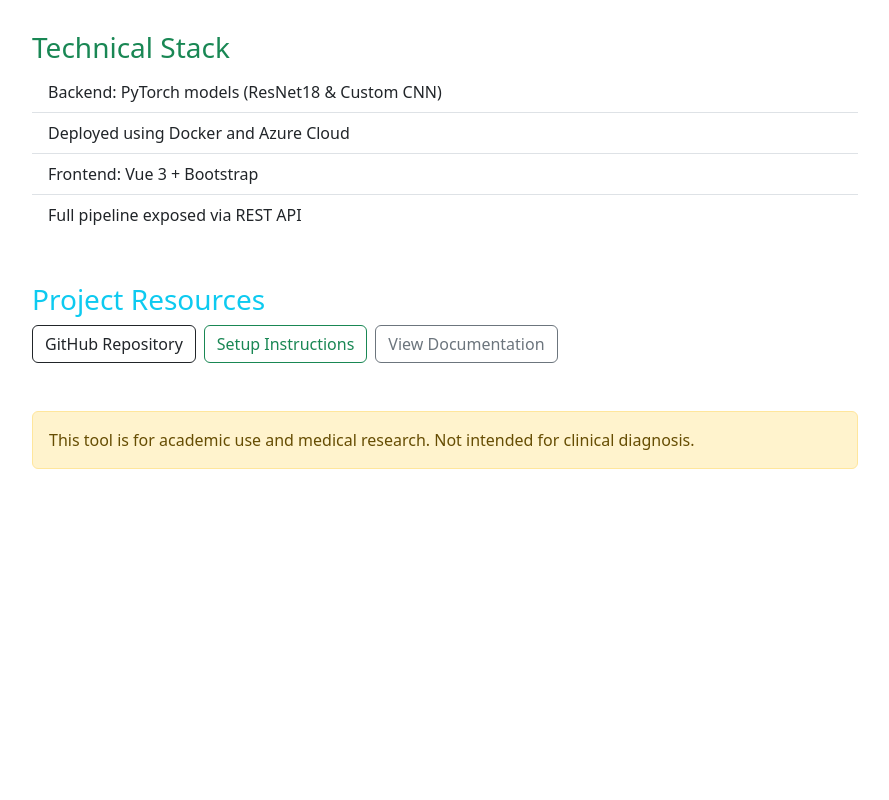
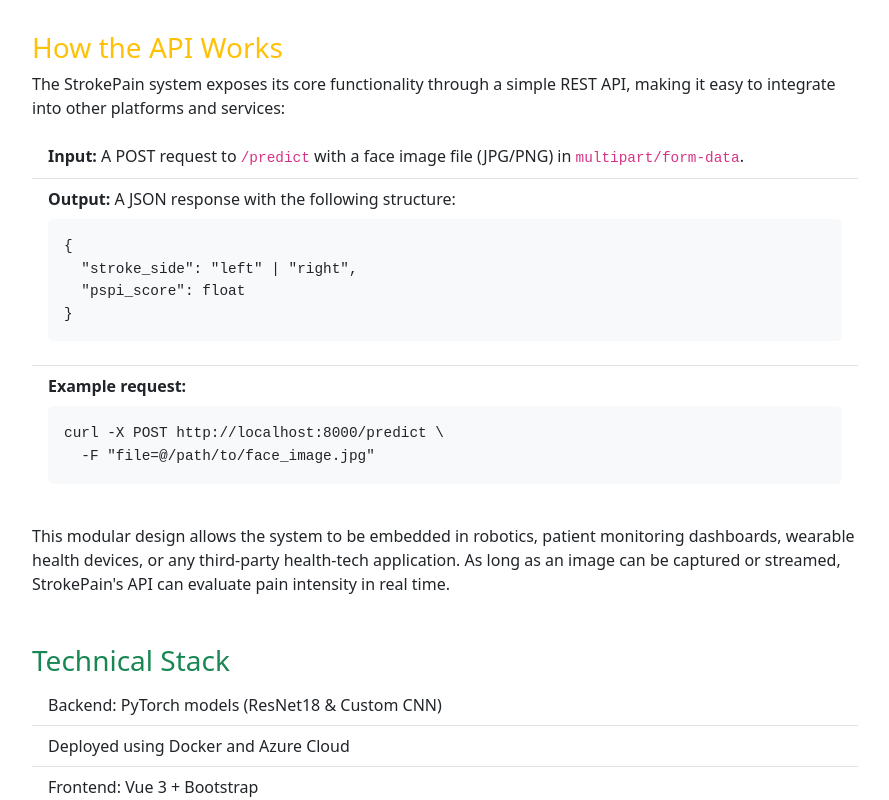
Before and after one commit to mdinle/stroke-pain-app, a Vue app in the folder frontend/: page / in a window 1280 px wide. Shown: the part 520-1320 px from the top of the page, without its empty margins (195-1084 px from the left). Before the commit the page ends 1053 px from the top, so only its background shows below. Built offline with nearby package versions, Linux system fonts and the light colour scheme.

Commit message:
views aangepast frontend

```diff
--- a/frontend/src/views/DocsPage.vue
+++ b/frontend/src/views/DocsPage.vue
@@ -9,7 +9,7 @@
         class="list-group-item"
         v-for="doc in docs"
         :key="doc.name"
-          :class="{ active: selectedDoc && selectedDoc.filename === doc.filename }"
+        :class="{ active: selectedDoc && selectedDoc.filename === doc.filename && selectedDoc.name === doc.name }"
         @click="selectDoc(doc)"
         style="cursor: pointer"
       >
@@ -37,7 +37,8 @@
   { name: 'Dataset Description', filename: 'dataset_description.pdf' },
   { name: 'Models Overview', filename: 'model_overview.pdf' },
   { name: 'Technical Overview', filename: 'tec_overview.pdf' },
-  { name: 'Pain detection code implementation', filename: 'pain_model_code_and_results.pdf' }
+  { name: 'Pain detection code implementation', filename: 'pain_model_code_and_results.pdf' },
+  { name: 'Stroke detecting implementation code', filename: 'pain_model_code_and_results.pdf' } // Linked to same file
 ]
 
 const selectedDoc = ref(null)
--- a/frontend/src/views/HomePage.vue
+++ b/frontend/src/views/HomePage.vue
@@ -5,37 +5,68 @@
       <strong>StrokePain</strong> is an intelligent system that analyzes facial expressions from stroke patients to detect pain intensity — using only the unaffected side of the face. This is achieved through two advanced deep learning models: a stroke-side detector and a pain regressor trained on real patient data.
     </p>
 
-    <!-- Sections -->
+    <!-- How It Works -->
     <div class="mb-5">
-      <h3 class="text-primary"> How It Works</h3>
+      <h3 class="text-primary">How It Works</h3>
       <ul class="list-group list-group-flush">
-        <li class="list-group-item"> Detects the stroke-affected side using a CNN classifier</li>
-        <li class="list-group-item"> Uses the healthy side to predict pain intensity (PSPI score)</li>
-        <li class="list-group-item"> Just upload a face image, and the app handles everything</li>
+        <li class="list-group-item">Detects the stroke-affected side using a CNN classifier</li>
+        <li class="list-group-item">Uses the healthy side to predict pain intensity (PSPI score)</li>
+        <li class="list-group-item">Just upload a face image, and the app handles everything</li>
       </ul>
     </div>
 
+    <!-- API Usage -->
     <div class="mb-5">
-      <h3 class="text-success"> Technical Stack</h3>
+      <h3 class="text-warning">How the API Works</h3>
+      <p>
+        The StrokePain system exposes its core functionality through a simple REST API, making it easy to integrate into other platforms and services:
+      </p>
+      <ul class="list-group list-group-flush mb-3">
+        <li class="list-group-item">
+          <strong>Input:</strong> A POST request to <code>/predict</code> with a face image file (JPG/PNG) in <code>multipart/form-data</code>.
+        </li>
+        <li class="list-group-item">
+          <strong>Output:</strong> A JSON response with the following structure:
+          <pre class="bg-light p-3 mt-2 rounded"><code>{
+  "stroke_side": "left" | "right",
+  "pspi_score": float
+}</code></pre>
+        </li>
+        <li class="list-group-item">
+          <strong>Example request:</strong>
+          <pre class="bg-light p-3 mt-2 rounded"><code>curl -X POST http://localhost:8000/predict \
+  -F "file=@/path/to/face_image.jpg"</code></pre>
+        </li>
+      </ul>
+      <p>
+        This modular design allows the system to be embedded in robotics, patient monitoring dashboards, wearable health devices, or any third-party health-tech application. As long as an image can be captured or streamed, StrokePain's API can evaluate pain intensity in real time.
+      </p>
+    </div>
+
+    <!-- Technical Stack -->
+    <div class="mb-5">
+      <h3 class="text-success">Technical Stack</h3>
       <ul class="list-group list-group-flush">
-        <li class="list-group-item"> Backend: PyTorch models (ResNet18 & Custom CNN)</li>
-        <li class="list-group-item"> Deployed using Docker and Azure Cloud</li>
-        <li class="list-group-item"> Frontend: Vue 3 + Bootstrap</li>
-        <li class="list-group-item"> Full pipeline exposed via REST API</li>
+        <li class="list-group-item">Backend: PyTorch models (ResNet18 & Custom CNN)</li>
+        <li class="list-group-item">Deployed using Docker and Azure Cloud</li>
+        <li class="list-group-item">Frontend: Vue 3 + Bootstrap</li>
+        <li class="list-group-item">Full pipeline exposed via REST API</li>
       </ul>
     </div>
 
+    <!-- Resources -->
     <div class="mb-5">
-      <h3 class="text-info"> Project Resources</h3>
+      <h3 class="text-info">Project Resources</h3>
       <div class="d-grid gap-2 d-md-flex">
-        <a href="https://github.com/your-org/strokepain" class="btn btn-outline-dark" target="_blank">GitHub Repository</a>
+        <a href="https://github.com/mdinle/stroke-pain-app.git" class="btn btn-outline-dark" target="_blank">GitHub Repository</a>
         <router-link to="/setup" class="btn btn-outline-success">Setup Instructions</router-link>
         <router-link to="/docs" class="btn btn-outline-secondary">View Documentation</router-link>
       </div>
     </div>
 
+    <!-- Disclaimer -->
     <div class="alert alert-warning mt-4">
-       This tool is for academic use and medical research. Not intended for clinical diagnosis.
+      This tool is for academic use and medical research. Not intended for clinical diagnosis.
     </div>
   </div>
 </template>
@@ -48,4 +79,8 @@
 .container {
   max-width: 850px;
 }
+code {
+  font-family: monospace;
+  font-size: 0.9rem;
+}
 </style>
--- a/frontend/src/views/PredictPage.vue
+++ b/frontend/src/views/PredictPage.vue
@@ -7,14 +7,15 @@
       <p>ℹ️ <strong>Stroke Model Output</strong><br>
         Output is between 0 and 1.<br>
         Closer to <strong>0</strong>: left side is affected<br>
-  Closer to <strong>1</strong>: right side is affected</p>
+        Closer to <strong>1</strong>: right side is affected
+      </p>
 
       <p>ℹ️ <strong>PSPI Score Scale</strong><br>
         Pain score ranges from <strong>0 to 11</strong>.<br>
         Closer to <strong>0</strong>: low pain or no pain<br>
-  Closer to <strong>10+</strong>: significant pain detected</p>
+        Closer to <strong>10+</strong>: significant pain detected
+      </p>
     </div>
-
 
     <!-- Toggle between Upload or Live Camera -->
     <div class="btn-group mb-3" role="group">
@@ -51,6 +52,7 @@
         <p><strong>Stroke Side:</strong> {{ result.stroke_side }}</p>
         <p><strong>Healthy Side:</strong> {{ result.healthy_side }}</p>
         <p><strong>Pain Score:</strong> {{ result.pain_score.toFixed(2) }}</p>
+        <p><strong>Pain Detection:</strong> {{ painAssessment }}</p>
       </div>
     </div>
 
@@ -59,6 +61,7 @@
       <p><strong>Stroke Side:</strong> {{ result.stroke_side }}</p>
       <p><strong>Healthy Side:</strong> {{ result.healthy_side }}</p>
       <p><strong>Pain Score:</strong> {{ result.pain_score.toFixed(2) }}</p>
+      <p><strong>Pain Detection:</strong> {{ painAssessment }}</p>
     </div>
 
     <!-- Error Message -->
@@ -67,7 +70,7 @@
 </template>
 
 <script setup>
-import { ref, onMounted, onUnmounted, watch } from 'vue'
+import { ref, onMounted, onUnmounted, watch, computed } from 'vue'
 import * as faceapi from 'face-api.js'
 import { predictStrokeAndPain } from '@/api/predictApi'
 
@@ -149,6 +152,13 @@
   }
 }
 
+// Computed property for pain level
+const painAssessment = computed(() => {
+  if (!result.value) return ''
+  const score = result.value.pain_score
+  return score > 4.5 ? 'More pain detected' : 'No pain / low pain detected'
+})
+
 watch(mode, async (newMode) => {
   result.value = null
   error.value = null
@@ -179,3 +189,4 @@
   pointer-events: none;
 }
 </style>
+``
--- a/frontend/src/views/SetupPage.vue
+++ b/frontend/src/views/SetupPage.vue
@@ -1,21 +1,48 @@
 <template>
   <div class="container mt-5">
-    <h1 class="mb-4 fw-bold">Project Setup & Installation Guide</h1>
+    <!-- Deployed App Info -->
+    <section class="mb-5 text-center">
+      <h1 class="fw-bold mb-3">Stroke Pain Prediction App</h1>
+      <p class="lead">
+        🔗 The application is live at:
+        <a
+          href="https://strokepain-frontend-app.azurewebsites.net/"
+          target="_blank"
+          rel="noopener"
+          class="fw-semibold"
+        >
+          strokepain-frontend-app.azurewebsites.net
+        </a>
+      </p>
+    </section>
+
+    <!-- Intro -->
+    <section class="mb-4">
+      <h2 class="h5 mb-2">Local Deployment Guide</h2>
+      <p>
+        This guide helps you set up the project locally for development and testing.
+        Use the credentials below to log in:
+      </p>
+      <ul class="list-unstyled ms-3">
+        <li>• <strong>Username:</strong> admin</li>
+        <li>• <strong>Password:</strong> admin</li>
+      </ul>
+    </section>
 
     <!-- Installation -->
     <section class="mb-5">
-      <h2 class="h5 mb-2">Installation</h2>
-      <p>Install Python 3.8+ and Node.js 16+, then clone the repo:</p>
+      <h2 class="h5 mb-2">1. Installation</h2>
+      <p>Ensure you have Python 3.8+ and Node.js 16+ installed. Then clone the repository:</p>
       <pre class="bg-light p-3 rounded"><code>
 # Clone the repository
-git clone https://github.com/your-org/your-project.git
-cd your-project
+git clone https://github.com/mdinle/stroke-pain-app.git
+cd stroke-pain-app
       </code></pre>
     </section>
 
     <!-- Backend Setup -->
     <section class="mb-5">
-      <h2 class="h5 mb-2">Backend Setup (FastAPI)</h2>
+      <h2 class="h5 mb-2">2. Backend Setup (FastAPI)</h2>
       <pre class="bg-light p-3 rounded"><code>
 # Create and activate virtual environment
 python -m venv venv
@@ -33,7 +60,7 @@
 
     <!-- Frontend Setup -->
     <section class="mb-5">
-      <h2 class="h5 mb-2">Frontend Setup (Vue 3)</h2>
+      <h2 class="h5 mb-2">3. Frontend Setup (Vue 3)</h2>
       <pre class="bg-light p-3 rounded"><code>
 cd frontend
 npm install
@@ -45,8 +72,8 @@
 
     <!-- Pretrained Model -->
     <section class="mb-5">
-      <h2 class="h5 mb-2">Download Pretrained Model</h2>
-      <p>Place the file below in the <code>/models</code> folder inside the backend:</p>
+      <h2 class="h5 mb-2">4. Download Pretrained Model</h2>
+      <p>Place the downloaded model file in the <code>/models</code> folder under the backend directory:</p>
       <a
         href="/models/best_model.pt"
         class="btn btn-primary mt-2"
@@ -56,8 +83,8 @@
 
     <!-- GitHub Repository -->
     <section class="mb-5">
-      <h2 class="h5 mb-2">GitHub Repository</h2>
-      <p>You can view the full source code here:</p>
+      <h2 class="h5 mb-2">5. GitHub Repository</h2>
+      <p>View the complete source code on GitHub:</p>
       <a
         href="https://github.com/mdinle/stroke-pain-app.git"
         class="btn btn-outline-dark mt-2"
@@ -70,11 +97,11 @@
 
     <!-- Final Notes -->
     <section class="mb-5">
-      <h2 class="h5 mb-2">Final Notes</h2>
+      <h2 class="h5 mb-2">6. Final Notes</h2>
       <ul class="list-unstyled ms-3">
-        <li>• Start the backend first before opening the frontend.</li>
-        <li>• Frontend connects automatically to the backend.</li>
-        <li>• Use <code>/docs</code> in the backend to test API endpoints.</li>
+        <li>• Start the backend before launching the frontend.</li>
+        <li>• The frontend will connect to the backend automatically.</li>
+        <li>• Use <code>/docs</code> (e.g., http://localhost:8000/docs) to test API endpoints.</li>
       </ul>
     </section>
   </div>
```
Also changed, not shown: 1 other file (tests, documents, lock files or other folders). Lines whose indentation alone changed are shown as unchanged.
